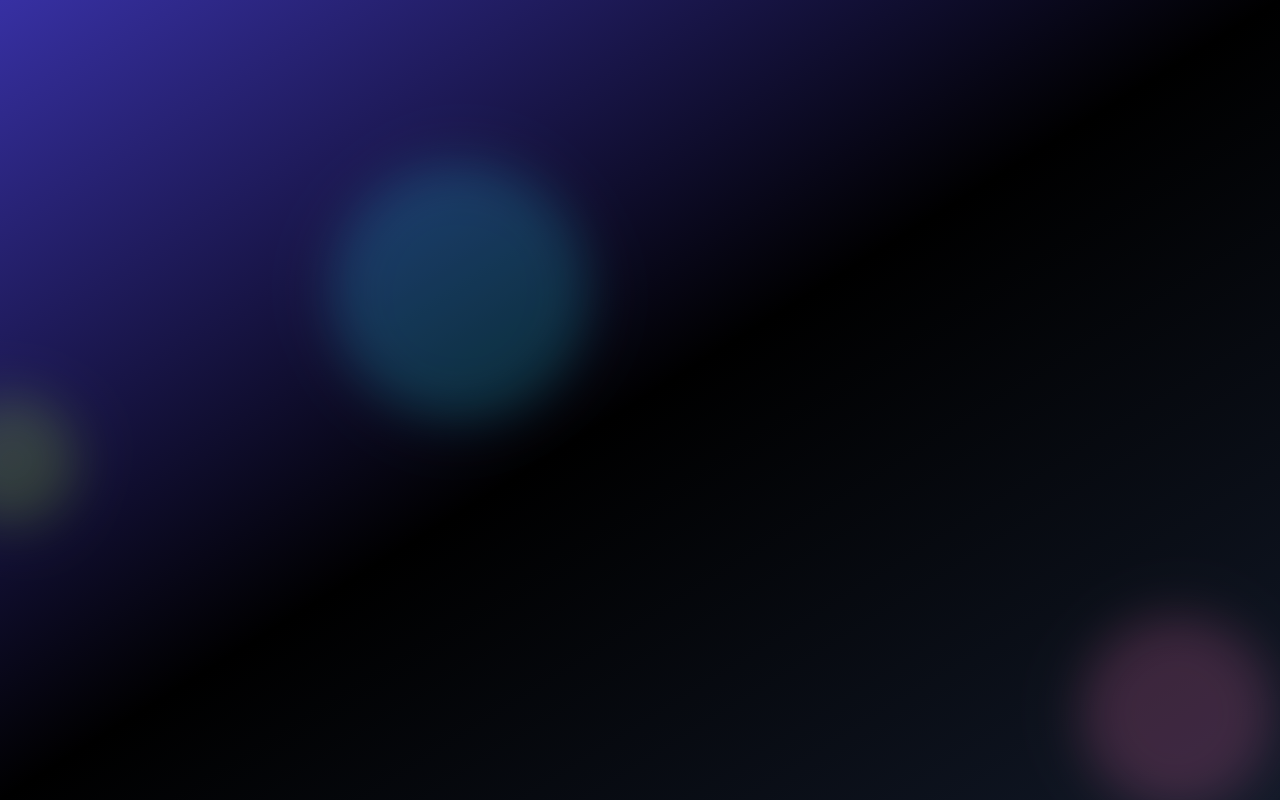
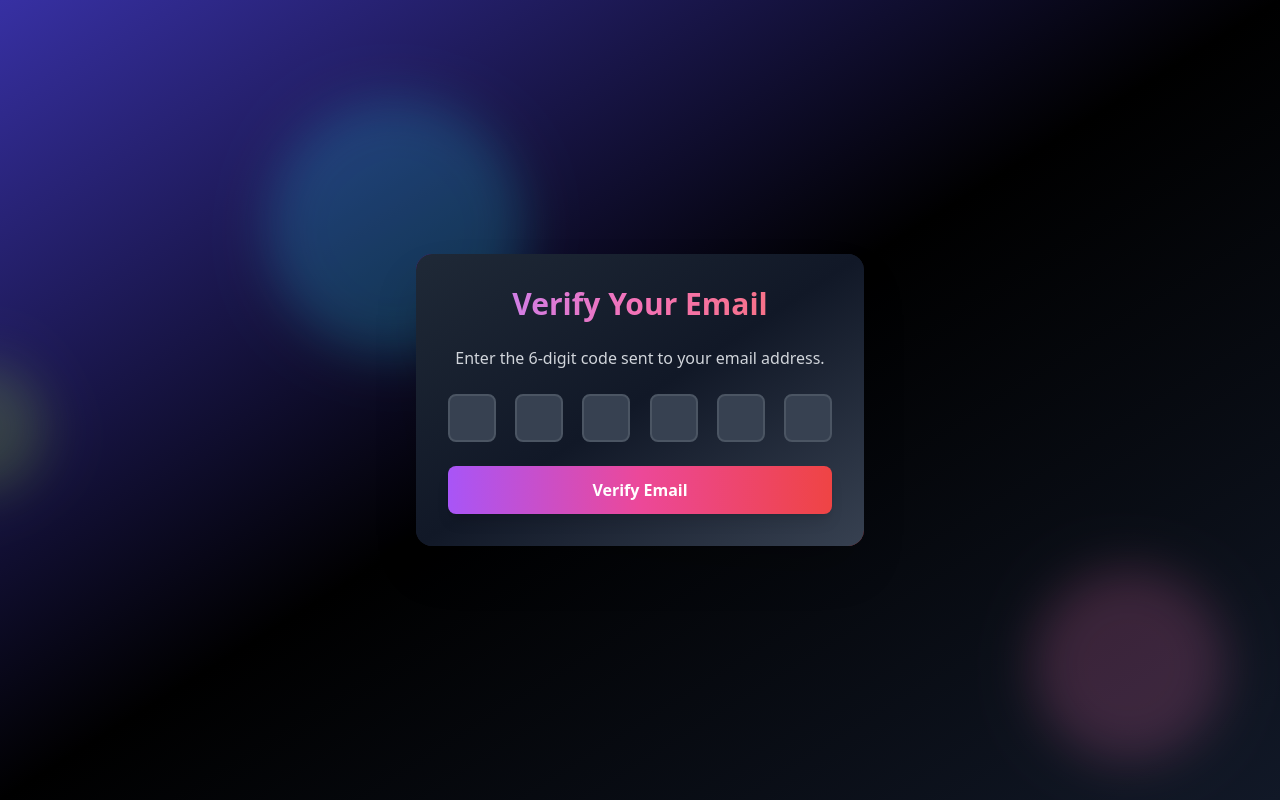
Before and after one commit to mayankbohra/Authify, a React (Vite) app in the folder frontend/: page /verify-email in a window 1280 px wide. Before the commit this address had no page. Built offline with nearby package versions, Linux system fonts and the light colour scheme.

Commit message:
created email-verification page ui

```diff
--- a/frontend/src/App.jsx
+++ b/frontend/src/App.jsx
@@ -3,6 +3,7 @@
 import FloatingShape from './components/FloatingShape';
 import SignUpPage from './pages/SignUpPage';
 import LoginPage from './pages/LoginPage';
+import EmailVerificationPage from './pages/EmailVerificationPage';
 
 function App() {
     return (
@@ -16,6 +17,7 @@
                     <Route path='/' element={"Home"} />
                     <Route path='/signup' element={<SignUpPage />} />
                     <Route path='/login' element={<LoginPage />} />
+                    <Route path='verify-email' element={<EmailVerificationPage />} />
                 </Routes>
             </div>
         </>
--- /dev/null
+++ b/frontend/src/pages/EmailVerificationPage.jsx
@@ -0,0 +1,93 @@
+import React, { useRef, useState, useEffect } from 'react';
+import { motion } from 'framer-motion';
+
+const EmailVerificationPage = () => {
+    const [code, setCode] = useState(["", "", "", "", "", ""]);
+    const inputRefs = useRef([]);
+    const isLoading = false;
+
+    const handleChange = (index, value) => {
+        const newCode = [...code];
+
+        if (value.length > 1) {
+            const pastedCode = value.slice(0, 6).split("");
+            for (let i = 0; i < 6; i++) {
+                newCode[i] = pastedCode[i] || "";
+            }
+            setCode(newCode);
+            const lastFilledIndex = newCode.findLastIndex((digit) => digit !== "");
+            const focusIndex = lastFilledIndex < 5 ? lastFilledIndex + 1 : 5;
+            inputRefs.current[focusIndex].focus();
+        } else {
+            newCode[index] = value;
+            setCode(newCode);
+            if (value && index < 5) {
+                inputRefs.current[index + 1].focus();
+            }
+        }
+    };
+
+    const handleKeyDown = (index, e) => {
+        if (e.key === "Backspace" && !code[index] && index > 0) {
+            inputRefs.current[index - 1].focus();
+        }
+    };
+
+    const handleSubmit = async (e) => {
+        e.preventDefault();
+        const verificationCode = code.join("");
+        alert(`Verification code: ${verificationCode}`);
+    };
+
+    useEffect(() => {
+        if (code.every((digit) => digit !== "")) {
+            handleSubmit(new Event("submit"));
+        }
+    }, [code]);
+
+    return (
+        <motion.div
+            initial={{ opacity: 0, y: 20 }}
+            animate={{ opacity: 1, y: 0 }}
+            transition={{ duration: 0.5 }}
+            className="max-w-md w-full bg-gradient-to-br from-purple-800 via-gray-900 to-red-800 bg-opacity-95 backdrop-filter backdrop-blur-xl rounded-2xl shadow-2xl overflow-hidden"
+        >
+            <div className="p-8 bg-gradient-to-br from-gray-800 via-gray-900 to-gray-700">
+                <h2 className="text-3xl font-bold mb-6 text-center bg-gradient-to-r from-purple-400 via-pink-400 to-red-400 text-transparent bg-clip-text">
+                    Verify Your Email
+                </h2>
+                <p className="text-center text-gray-300 mb-6">
+                    Enter the 6-digit code sent to your email address.
+                </p>
+
+                <form onSubmit={handleSubmit} className="space-y-6">
+                    <div className="flex justify-between">
+                        {code.map((digit, index) => (
+                            <input
+                                key={index}
+                                ref={(el) => (inputRefs.current[index] = el)}
+                                type="text"
+                                maxLength="1"
+                                value={digit}
+                                onChange={(e) => handleChange(index, e.target.value)}
+                                onKeyDown={(e) => handleKeyDown(index, e)}
+                                className="w-12 h-12 text-center text-2xl font-bold bg-gray-700 text-white border-2 border-gray-600 rounded-lg focus:border-purple-500 focus:outline-none"
+                            />
+                        ))}
+                    </div>
+                    <motion.button
+                        className="w-full py-3 px-4 bg-gradient-to-r from-purple-500 via-pink-500 to-red-500 text-white font-bold rounded-lg shadow-lg hover:from-purple-600 hover:via-pink-600 hover:to-red-600 focus:outline-none focus:ring-2 focus:ring-pink-500 focus:ring-offset-2 focus:ring-offset-gray-900 transition duration-200"
+                        whileHover={{ scale: 1.02 }}
+                        whileTap={{ scale: 0.98 }}
+                        type="submit"
+                        disabled={isLoading || code.some((digit) => !digit)}
+                    >
+                        {isLoading ? "Verifying..." : "Verify Email"}
+                    </motion.button>
+                </form>
+            </div>
+        </motion.div>
+    );
+};
+
+export default EmailVerificationPage;
```
